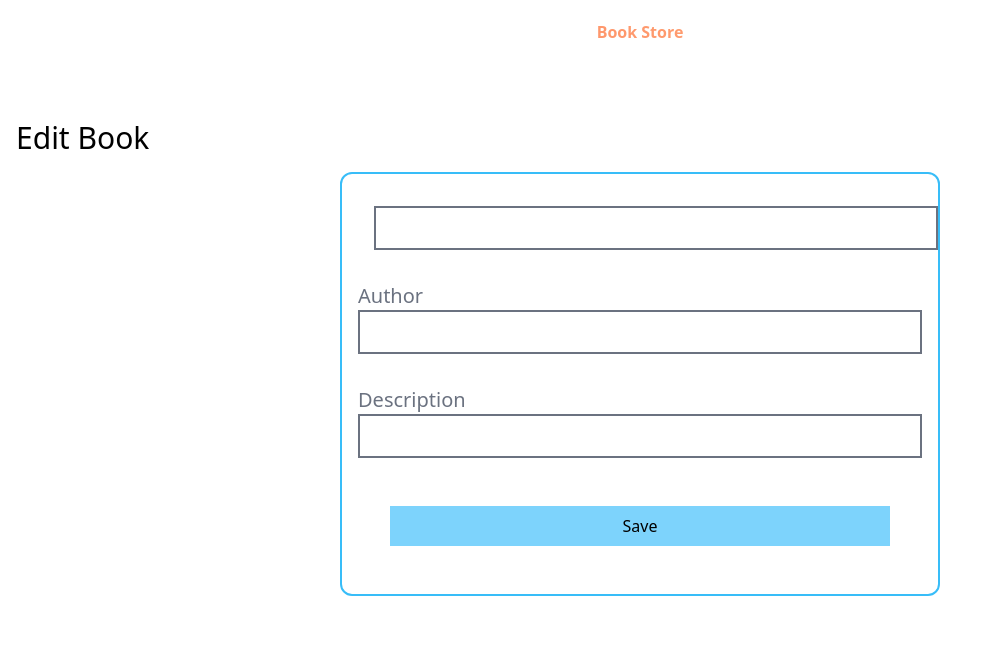
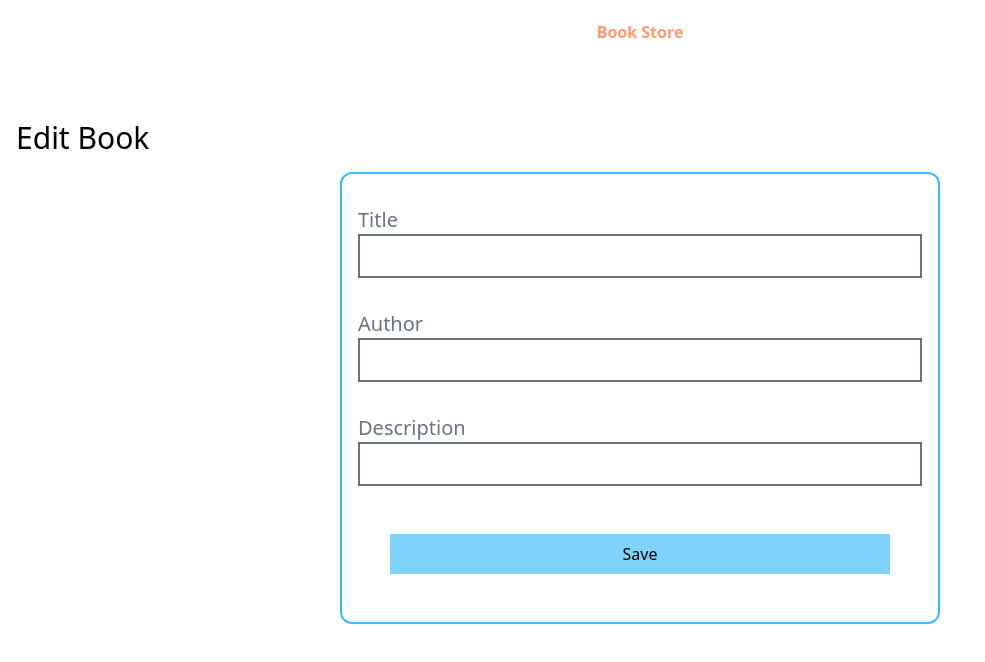
Before and after one commit to coderkarunakar/Book-Store, a React (Vite) app in the folder frontend/: page /books/edit/1 in a window 1280 px wide. Shown: the top 662 px of the page, without its empty margins (0-985 px from the left). Built offline with nearby package versions, Linux system fonts and the light colour scheme; no server answers.

Commit message:
added title name at frontend

```diff
--- a/frontend/src/pages/EditBook.jsx
+++ b/frontend/src/pages/EditBook.jsx
@@ -51,7 +51,7 @@ export const EditBook = () => {
     {loading ?<Spinner/>:''}
     <div className='flex flex-col border-2 border-sky-400 rounded-xl w-[600px] p-4 mx-auto'>
       <div className='my-4'>
-        <label className='text-xl mr-4 text-gray-500'>  </label>
+        <label className='text-xl mr-4 text-gray-500'> Title </label>
           <input type='text'
            value= {title}
             onChange = {(e) =>setTitle(e.target.value)}
```
